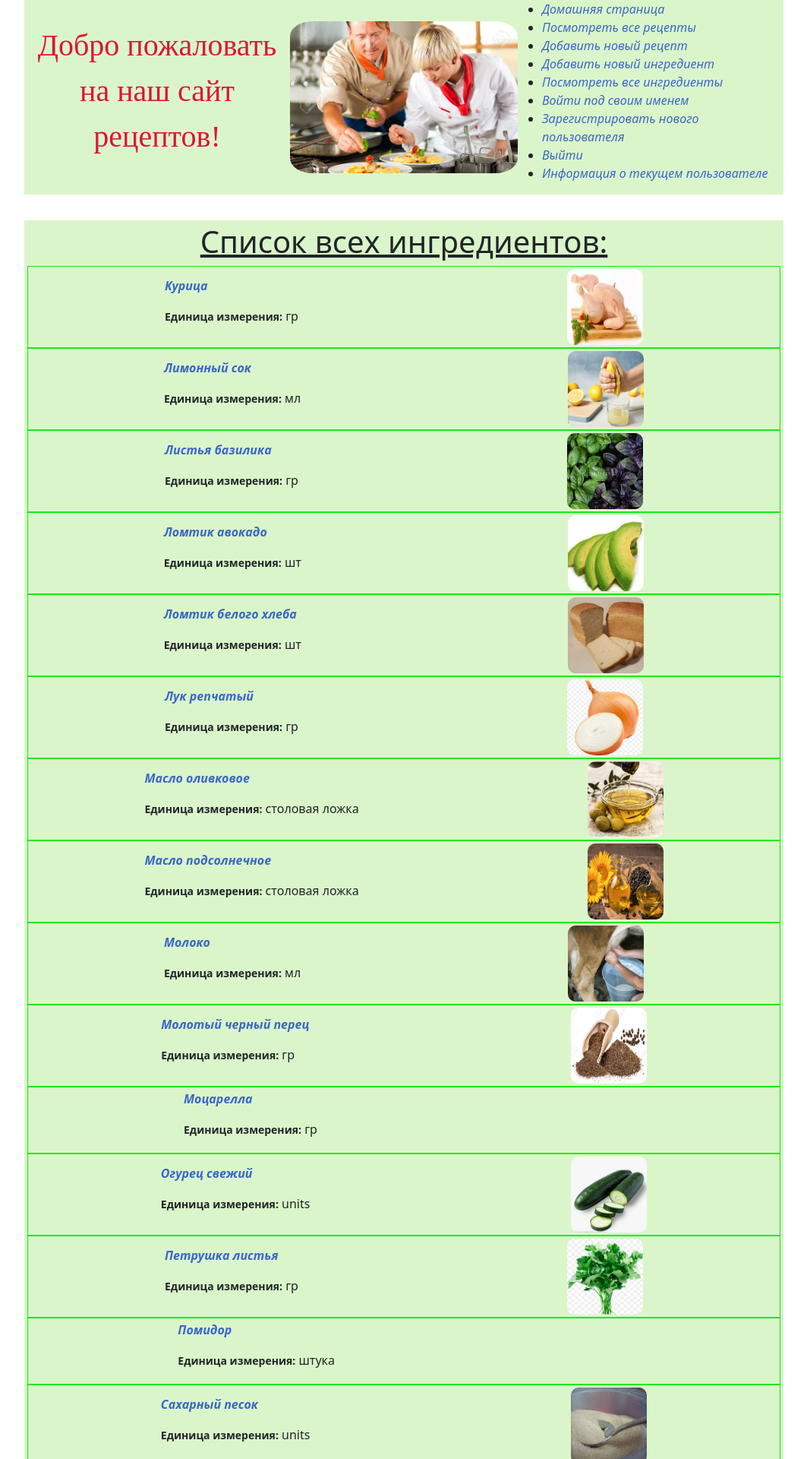
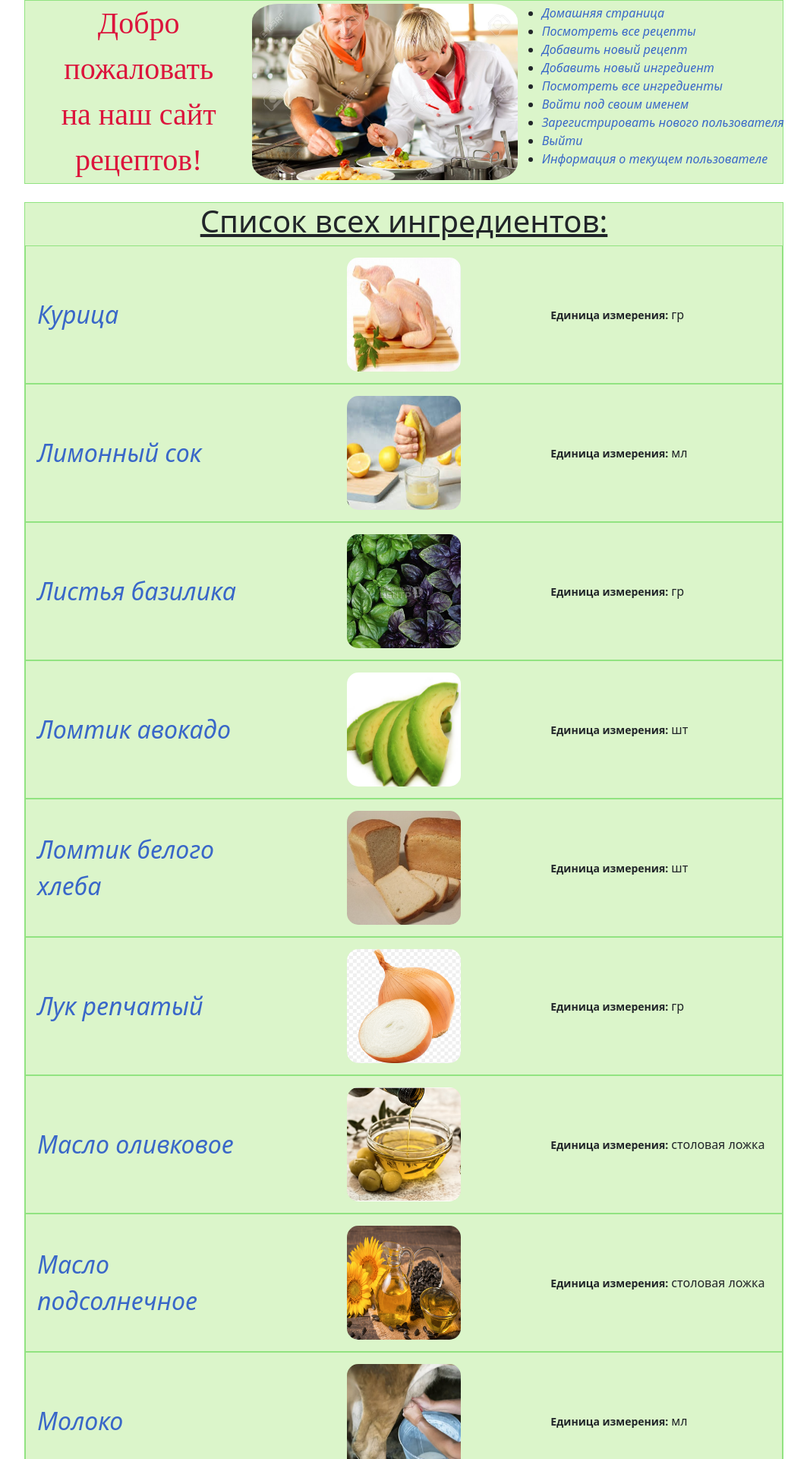
Before and after one commit to natasha-s-geekbrains/django-app, a Django app: page /ingred/ in a window 1280 px wide. Shown: the top 1920 px of the page at 76% size, without its empty margins (8-1071 px from the left). Run offline with Django 5.2, Linux system fonts and the light colour scheme; data comes from the database, SQL or seed files in the repository.

Commit message:
styles changes jan31

```diff
--- a/recipesite/recipeapp/templates/recipeapp/base.html
+++ b/recipesite/recipeapp/templates/recipeapp/base.html
@@ -16,7 +16,7 @@
 <header>
     <div class="fixed-container">
         <div class="header-text">
-            <p>Добро пожаловать на наш сайт рецептов!</p>
+            Добро пожаловать на наш сайт рецептов!
         </div>
         <div class="header-image">
             <img class="header-image" src="{% static 'img/header-img.jpg' %}" alt="header_pic">
@@ -67,7 +67,7 @@
 
 <footer>
     <div class="fixed-container">
-        <div>+666-333-222-33-22</div>
+        <div>Тел. для связи: +XXX-XXX-XXX-XX-XX</div>
         <button>Кнопка в разработке</button>
     </div>
 </footer>
--- a/recipesite/recipeapp/templates/recipeapp/ingredients-list.html
+++ b/recipesite/recipeapp/templates/recipeapp/ingredients-list.html
@@ -14,13 +14,15 @@
     {% for ingredient in ingredients %}
     <div class="ingredients-list">
         <div>
-            <p><a href="{% url 'recipeapp:ingredient_details' pk=ingredient.pk %}"><b> {{ ingredient.name }}</b></a></p>
-            <p><b><small>Единица измерения:</small></b> {{ ingredient.measurement_unit }}</p>
+            <a class="ingred-list-name" href="{% url 'recipeapp:ingredient_details' pk=ingredient.pk %}">{{ ingredient.name }}</a>
+        </div>
+        <div class="ingred-list-img-div">
+            {% if ingredient.preview %}
+            <img class="ingred-list-img" src="{{ ingredient.preview.url }}" alt="{{ ingredient.preview.name }}">
+            {% endif %}
         </div>
         <div>
-            {% if ingredient.preview %}
-            <img src="{{ ingredient.preview.url }}" alt="{{ ingredient.preview.name }}" width="100px" height="100">
-            {% endif %}
+            <b><small>Единица измерения:</small></b> {{ ingredient.measurement_unit }}
         </div>
     </div>
     {% endfor %}
--- a/recipesite/recipeapp/templates/recipeapp/recipe-index.html
+++ b/recipesite/recipeapp/templates/recipeapp/recipe-index.html
@@ -21,5 +21,5 @@
     Здесь пока нет рецептов...
     {% endfor %}
 </ul>
-<div style='text-align:center; width:100%'><a href="{% url 'recipeapp:recipes_list' %}">Посмотреть все рецепты</a></div>
+<div class="section-index-bottom-href"><a href="{% url 'recipeapp:recipes_list' %}">Посмотреть все рецепты</a></div>
 {% endblock %}
--- a/recipesite/static/styles.css
+++ b/recipesite/static/styles.css
@@ -4,32 +4,29 @@ html, body {
     }
 
 header {
-    /*height: 300px;*/
     padding: 0 40px;
     }
 
 header > div {
-    display: flex;
-    justify-content: space-between;
+    display: grid;
+    grid-template-columns: 30% 35% 35%;
     align-items: center;
-    }
-
+    border: 1px solid #91e381;
+}
 .header-text {
-    width: 60%;
+    width: 70%;
     text-align: center;
     color: #DC143C;
     font-family: serif;
+    justify-self: center;
     font-size: 250%
-
-}
-.header-text p {
-    padding: 5px;
 }
 .header-image {
-    width:300px;
+    width: 100%;
 }
+
 .header-menu {
-    width: 60%;
+    width: 150%;
 }
 
 img {
@@ -37,11 +34,15 @@ img {
 }
 
 section {
-    padding: 10px 40px;
+    padding: 0px 40px;
 }
 section > div {
-    padding: 4px
+    border: 1px solid #91e381;
     }
+.section-index-bottom-href {
+    text-align: center;
+}
+
 .recipes-list {
     display: flex;
     justify-content: space-around;
@@ -60,15 +61,27 @@ section > div {
 }
 
 .ingredients-list {
-    display: flex;
-    justify-content: space-around;
+    display: grid;
+    grid-template-columns: 30% 40% 30%;
     align-items: center;
-    border: 1px solid #0dec16;
-    padding: 3px;
+    border: 1px solid #91e381;
+    padding: 15px;
 }
 .ingred-list-header {
     text-align: center;
 }
+.ingred-list-img-div{
+    justify-self: center;
+}
+.ingred-list-img {
+    width: 150px;
+    height: 150px;
+}
+.ingred-list-name {
+    font-size: 200%
+}
+
+
 .ingred-details{
     display: flex;
     justify-content: space-around;
@@ -87,13 +100,15 @@ section > div {
     font-size: 80%
 }
 footer {
-    padding: 10px 40px;
+    padding: 25px 40px;
 }
 
 footer > div {
     display: flex;
     justify-content: space-around;
     align-items: center;
+    border: 1px solid #91e381;
+    padding: 25px;
     }
 
 .fixed-container {
@@ -117,15 +132,12 @@ a:hover {
 
 
 ul.hr {
-    margin: 0; /* Обнуляем значение отступов */
-    padding: 4px; /* Значение полей */
+    margin: 0;
+    padding: 4px;
    }
 
 ul.hr li {
     display: inline-block;
-    /*margin-right: 5px;
-    border: 1px solid #000;
-    padding: 3px;*/
    }
 
 ul.hr li div {
```
